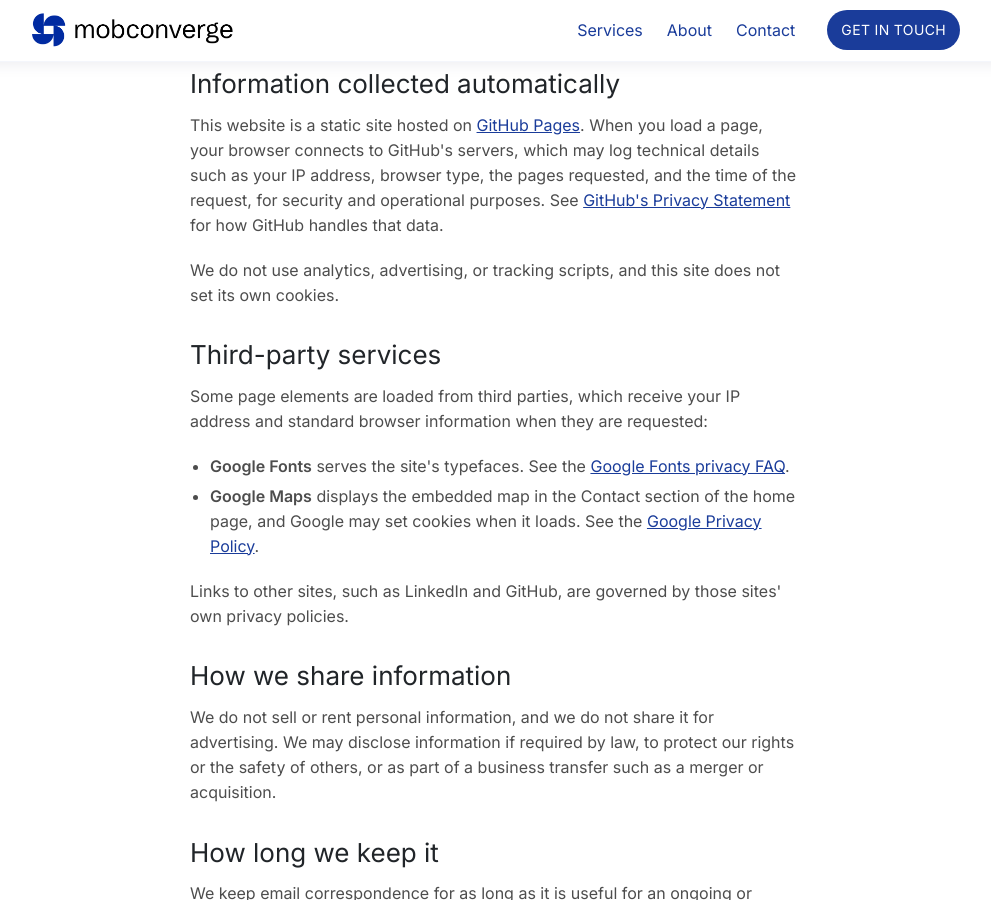
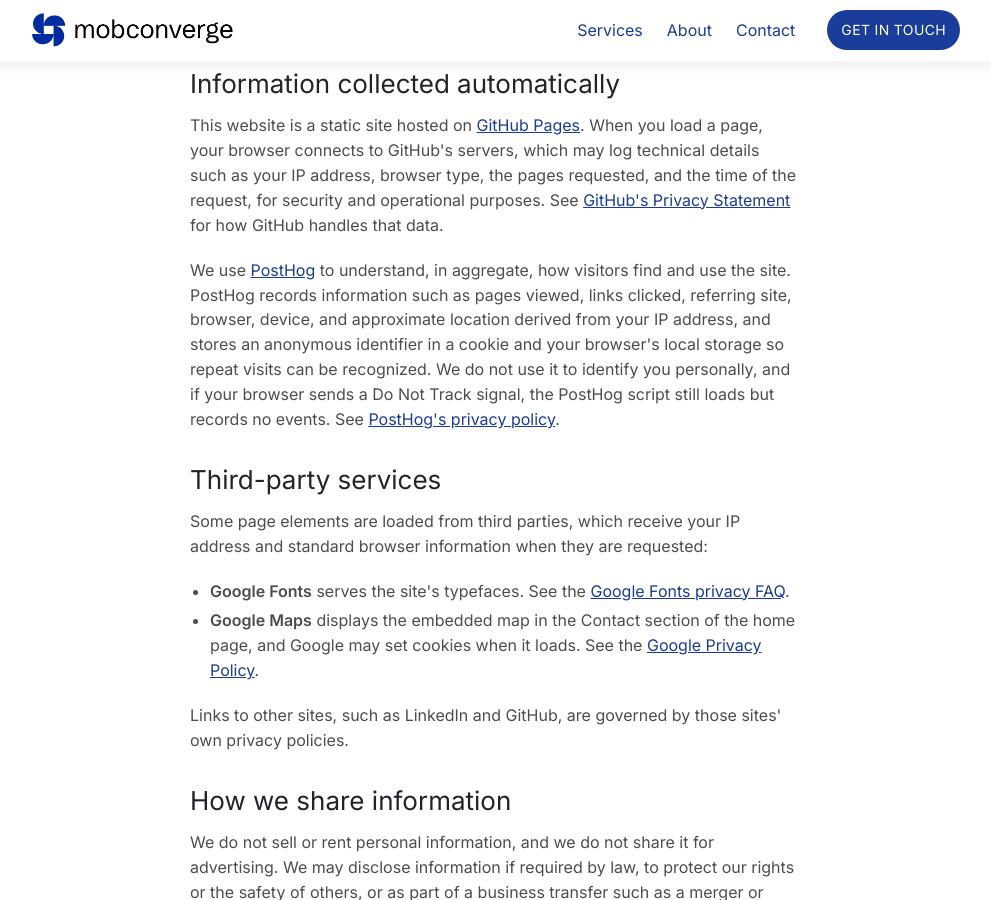
Before and after one commit to mobconverge/mobconverge.github.io, a Jekyll site: the page built from privacy.md, in a window 1280 px wide and 900 px high, scrolled down 589 px. Shown: the whole window, without its empty margins (145-1136 px from the left). Built offline with Jekyll 4.4.1, drawn with Linux system fonts in a browser that asks for light colours.

Commit message:
Always describe PostHog in the privacy policy
The analytics section only rendered when POSTHOG_KEY was set at build
time, so the published policy could omit PostHog. State it
unconditionally.

Co-Authored-By: Claude Opus 5.5 <noreply@anthropic.com>
Claude-Session: https://claude.ai/code/session_01MWz621bEfjuk9LYKRPpb24

```diff
--- a/privacy.md
+++ b/privacy.md
@@ -28,12 +28,7 @@ bodyClass: "page-privacy"
 
           <h2>Information collected automatically</h2>
           <p>This website is a static site hosted on <a href="https://pages.github.com/">GitHub Pages</a>. When you load a page, your browser connects to GitHub's servers, which may log technical details such as your IP address, browser type, the pages requested, and the time of the request, for security and operational purposes. See <a href="https://docs.github.com/en/site-policy/privacy-policies/github-general-privacy-statement">GitHub's Privacy Statement</a> for how GitHub handles that data.</p>
-          {% assign posthog_key = site.env.POSTHOG_KEY | strip %}
-          {% if posthog_key != "" and posthog_key %}
           <p>We use <a href="https://posthog.com/">PostHog</a> to understand, in aggregate, how visitors find and use the site. PostHog records information such as pages viewed, links clicked, referring site, browser, device, and approximate location derived from your IP address, and stores an anonymous identifier in a cookie and your browser's local storage so repeat visits can be recognized. We do not use it to identify you personally, and if your browser sends a Do Not Track signal, the PostHog script still loads but records no events. See <a href="https://posthog.com/privacy">PostHog's privacy policy</a>.</p>
-          {% else %}
-          <p>We do not use analytics, advertising, or tracking scripts, and this site does not set its own cookies.</p>
-          {% endif %}
 
           <h2>Third-party services</h2>
           <p>Some page elements are loaded from third parties, which receive your IP address and standard browser information when they are requested:</p>
```
